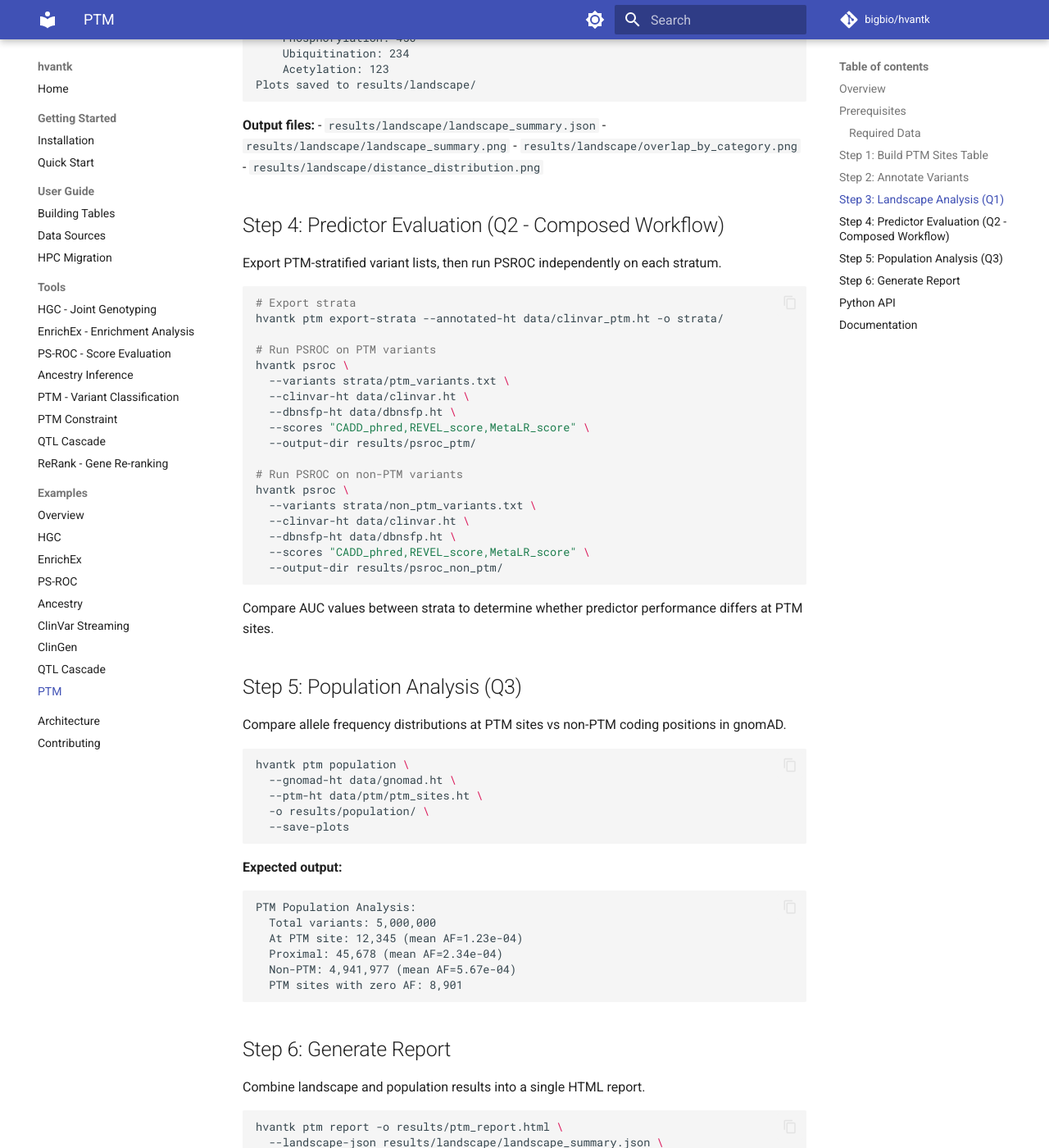
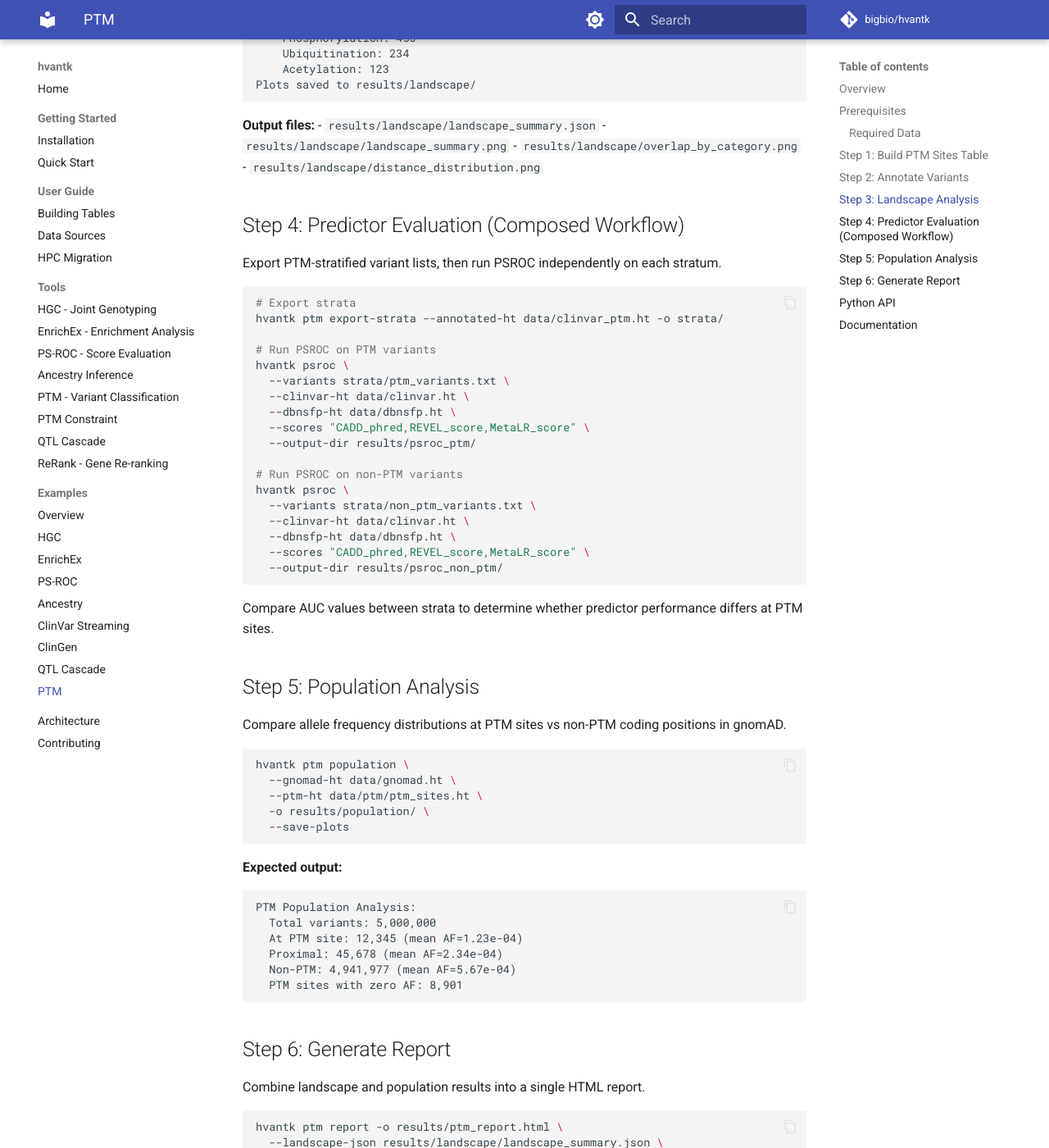
Before and after one commit to bigbio/hvantk, an MkDocs documentation site: the page built from docs_site/examples/ptm.md, in a window 1280 px wide and 1400 px high, scrolled down 2249 px. Shown: the whole window at 82% size. Built offline with MkDocs 1.6.1 and Material for MkDocs 9.7.7, drawn with Linux system fonts in a browser that asks for light colours; comment, search, counter and statistics services are not loaded; some of the changed text lies outside the part shown.

````diff
--- a/docs_site/examples/ptm.md
+++ b/docs_site/examples/ptm.md
@@ -67,7 +67,7 @@ Annotated 200,000 variants:
 Output: data/clinvar_ptm.ht
 ```
 
-## Step 3: Landscape Analysis (Q1)
+## Step 3: Landscape Analysis
 
 PTM-variant overlap and enrichment analysis.
 
@@ -99,7 +99,7 @@ Plots saved to results/landscape/
 - `results/landscape/overlap_by_category.png`
 - `results/landscape/distance_distribution.png`
 
-## Step 4: Predictor Evaluation (Q2 - Composed Workflow)
+## Step 4: Predictor Evaluation (Composed Workflow)
 
 Export PTM-stratified variant lists, then run PSROC independently on each stratum.
 
@@ -126,7 +126,7 @@ hvantk psroc \
 
 Compare AUC values between strata to determine whether predictor performance differs at PTM sites.
 
-## Step 5: Population Analysis (Q3)
+## Step 5: Population Analysis
 
 Compare allele frequency distributions at PTM sites vs non-PTM coding positions in gnomAD.
 
@@ -188,13 +188,13 @@ ptm = hl.read_table("data/ptm/ptm_sites.ht")
 annotated = annotate_variants_with_ptm(clinvar, ptm)
 annotated = annotated.checkpoint("data/clinvar_ptm.ht")
 
-# Landscape (Q1)
+# Landscape
 landscape = ptm_landscape(clinvar, ptm, "results/landscape/")
 
-# Export strata (Q2)
+# Export strata
 strata = export_ptm_strata(annotated, "strata/")
 
-# Population (Q3)
+# Population
 gnomad = hl.read_table("data/gnomad.ht")
 population = ptm_population(gnomad, ptm, "results/population/")
 
@@ -209,6 +209,6 @@ generate_report(
 ## Documentation
 
 - [PTM Documentation](../tools/ptm.md)
-- [PSROC Documentation](../tools/psroc.md) (for Q2 predictor evaluation)
+- [PSROC Documentation](../tools/psroc.md) (for predictor evaluation)
 - [Data Sources](../guide/data-sources.md)
 - [Usage Guide](../guide/usage.md)
````
Also changed, not shown: docs_site/tools/ptm.md (+15 -15 lines), docs_site/images/hvantk-ptm-workflow.svg.
